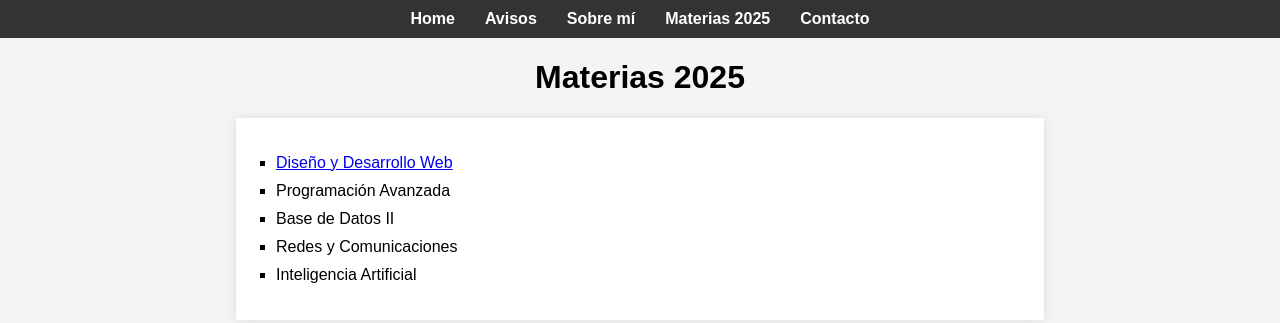
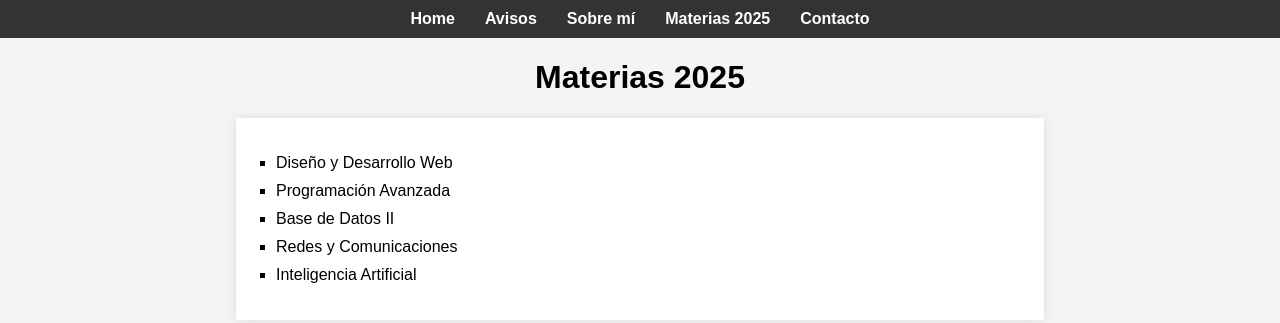
Before and after one commit to stefano-alcantara/dise-o-desarrollo-web-11842, a plain HTML site: page UVA-1-ejercicio integrador/materias_2025.html in a window 1280 px wide. Drawn offline with Linux system fonts and the light colour scheme.

Commit message:
Update materias_2025.html

```diff
--- a/UVA-1-ejercicio integrador/materias_2025.html
+++ b/UVA-1-ejercicio integrador/materias_2025.html
@@ -20,7 +20,7 @@
     <h1>Materias 2025</h1>
     <div class="container">
         <ul>
-            <li><a href="diseno_desarrollo_web.html">Diseño y Desarrollo Web</a></li>
+            <li>Diseño y Desarrollo Web</li>
             <li>Programación Avanzada</li>
             <li>Base de Datos II</li>
             <li>Redes y Comunicaciones</li>
```
